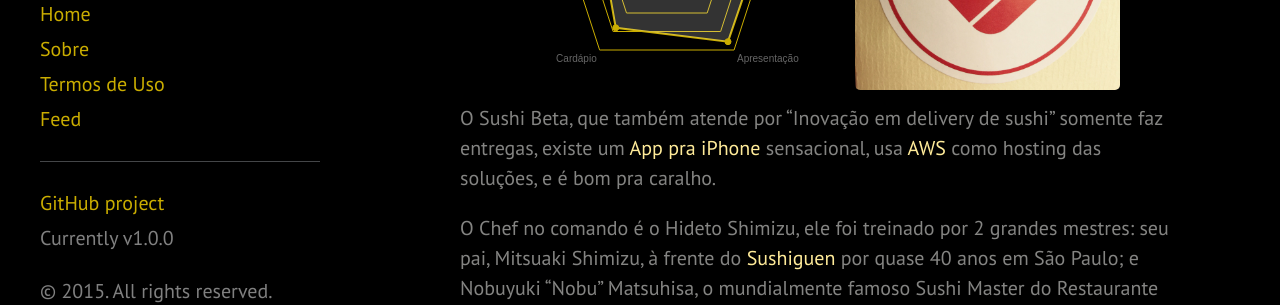
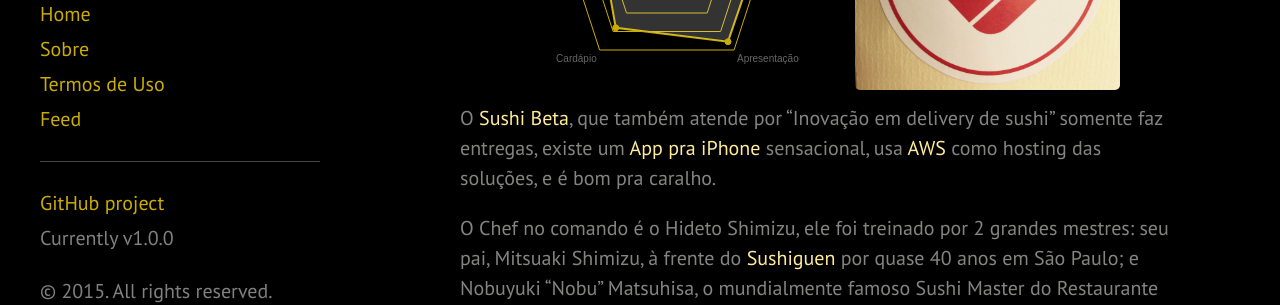
Before and after one commit to deploytoprod/comidacafe, a Jekyll site: the page built from _posts/2015-11-04-sushi-beta.md, in a window 1280 px wide and 900 px high. Shown: the part 280-585 px from the top of the window. Built offline with Jekyll 4.4.1, drawn with Linux system fonts in a browser that asks for light colours; Markdown is read by kramdown in place of the engine named in the settings.

```diff
--- a/_posts/2015-11-04-sushi-beta.md
+++ b/_posts/2015-11-04-sushi-beta.md
@@ -13,7 +13,7 @@ sobremesa:
 cover: sushi-beta.jpg
 ---
 
-O Sushi Beta, que também atende por "Inovação em delivery de sushi" somente faz entregas, existe um [App pra iPhone](https://itunes.apple.com/us/app/sushi-beta/id979065642?mt=8) sensacional, usa [AWS](http://aws.amazon.com/) como hosting das soluções, e é bom pra caralho.
+O [Sushi Beta], que também atende por "Inovação em delivery de sushi" somente faz entregas, existe um [App pra iPhone](https://itunes.apple.com/us/app/sushi-beta/id979065642?mt=8) sensacional, usa [AWS](http://aws.amazon.com/) como hosting das soluções, e é bom pra caralho.
 
 O Chef no comando é o Hideto Shimizu, ele foi treinado por 2 grandes mestres: seu pai, Mitsuaki Shimizu, à frente do [Sushiguen] por quase 40 anos em São Paulo; e Nobuyuki "Nobu" Matsuhisa, o mundialmente famoso Sushi Master do Restaurante Nobu, presente em 30 cidades ao redor do mundo. Com mais de 17 anos de experiência nos estilos tradicionais e modernos de Sushi e tendo trabalhado em Tóquio, Mykonos, Munique e St. Moritz, Hideto retornou ao Brasil para trazer pra gente o melhor do sushi.
 
```
